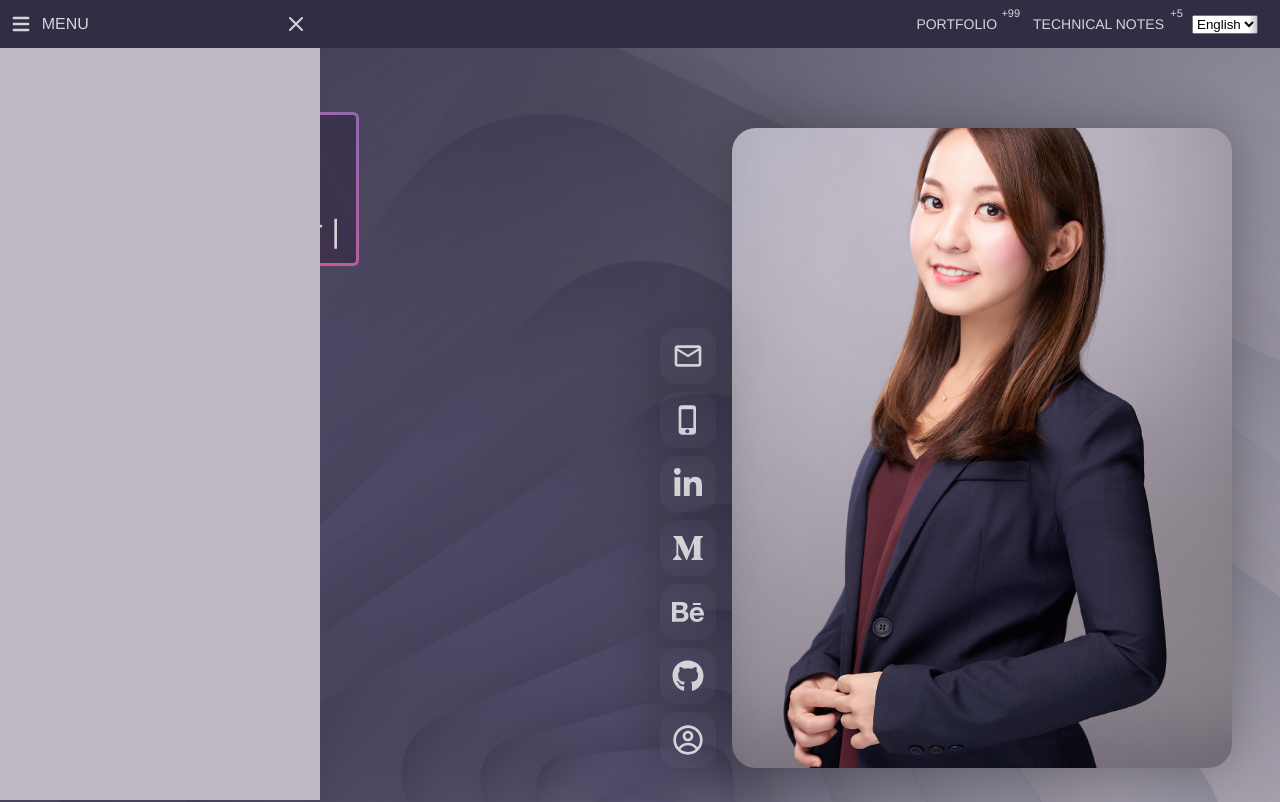
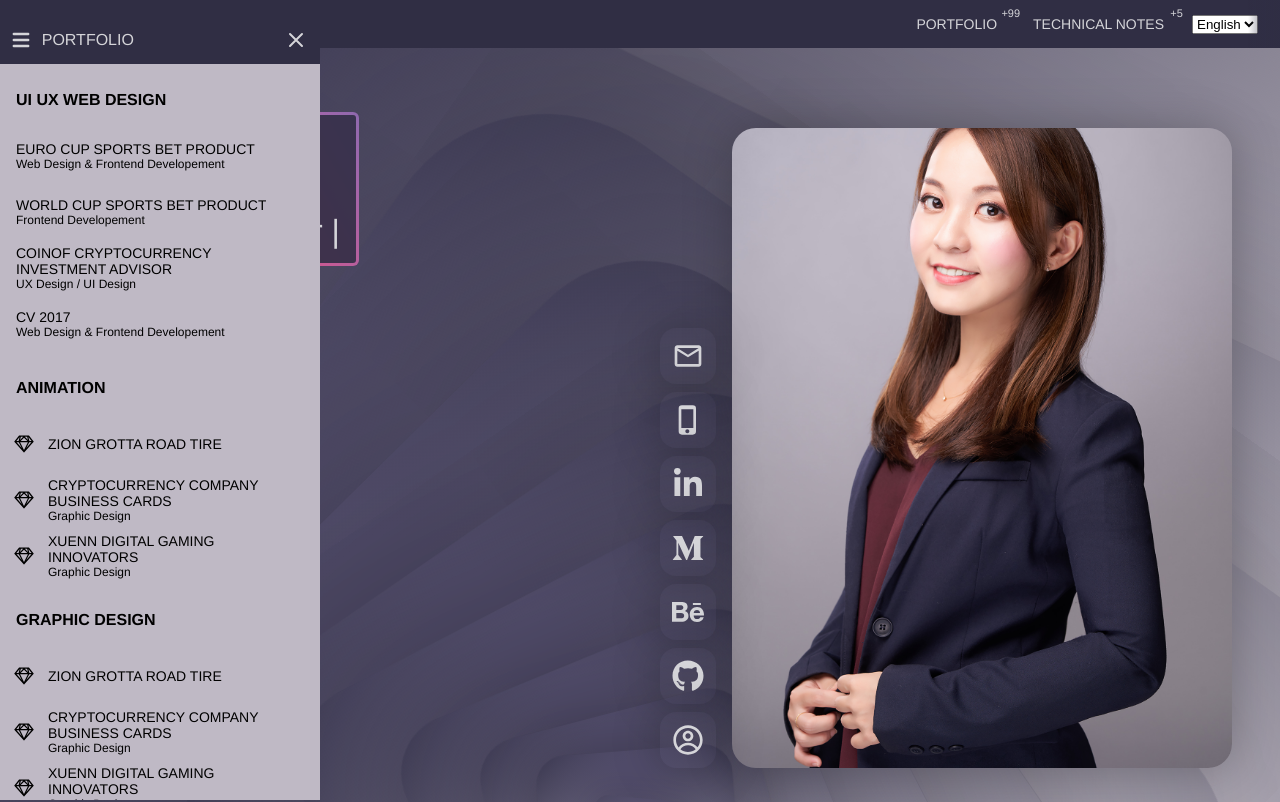
Before and after one commit to yenteho/cv2021, a React (Create React App) app: page / in a window 1280 px wide. Shown: the top 802 px of the page. Built offline with nearby package versions, Linux system fonts and the light colour scheme.

Commit message:
menupanel

```diff
--- /dev/null
+++ b/src/components/data/menuPanelData.js
@@ -0,0 +1,63 @@
+import React from 'react'
+import { SiAdobephotoshop, SiAdobexd, SiAdobeillustrator } from 'react-icons/si'
+import { AiOutlineSketch } from 'react-icons/ai'
+import { MdWeb, MdSlowMotionVideo, MdOndemandVideo } from 'react-icons/md'
+import { FaReact, FaSass } from 'react-icons/fa'
+
+export const WebDesignData = [
+  {
+    item: 'Euro Cup Sports Bet Product',
+    type: 'Web Design & Frontend Developement',
+    // icon: <FaReact/>,
+    // favoriteActive: true,
+    // addFavorite: () => console.log('click'),
+  },
+  {
+    item: 'World Cup Sports Bet Product ',
+    type: 'Frontend Developement',
+    // icon: <FaSass />,
+    // favoriteActive: true,
+    // addFavorite: () => console.log('click'),
+  },
+  {
+    item: 'CoinOf Cryptocurrency Investment Advisor',
+    type: 'UX Design / UI Design',
+    // icon: <AiOutlineSketch />,
+  },
+  {
+    item: 'CV 2017',
+    type: 'Web Design & Frontend Developement',
+  }
+]
+export const AnimationDesignData = [
+    {
+      item: 'ZION GROTTA ROAD TIRE',
+      icon: <AiOutlineSketch />,
+    },
+    {
+      item: 'Cryptocurrency Company Business Cards',
+      type: 'Graphic Design',
+      icon: <AiOutlineSketch />,
+    },
+    {
+      item: 'Xuenn Digital Gaming Innovators',
+      type: 'Graphic Design',
+      icon: <AiOutlineSketch />,
+    },
+  ]
+export const GraphicDesignData = [
+    {
+      item: 'ZION GROTTA ROAD TIRE',
+      icon: <AiOutlineSketch />,
+    },
+    {
+      item: 'Cryptocurrency Company Business Cards',
+      type: 'Graphic Design',
+      icon: <AiOutlineSketch />,
+    },
+    {
+      item: 'Xuenn Digital Gaming Innovators',
+      type: 'Graphic Design',
+      icon: <AiOutlineSketch />,
+    },
+  ]
--- a/src/components/panel/menuPanel.js
+++ b/src/components/panel/menuPanel.js
@@ -1,4 +1,4 @@
-import React from 'react'
+import React, {useState} from 'react'
 import {
   Separator1,
   GreyOut,
@@ -6,81 +6,93 @@ import {
   MenuPanelTitle,
   MenuPanelHeader,
   LeftPanelPopUpTransition,
-  ContentScrollWrapper,
   BalanceButton,
+  MenuPanelWrapper,
+  MenuPanelItemListWrapper,
 } from '../base/common'
-// import { MenuPanelSportData } from '../../Data/menuPanelSportData'
+import { SiAdobephotoshop, SiAdobexd, SiAdobeillustrator } from 'react-icons/si'
+import { AiOutlineSketch } from 'react-icons/ai'
+import { MdWeb, MdSlowMotionVideo, MdOndemandVideo } from 'react-icons/md'
+import { WebDesignData, GraphicDesignData } from '../data/menuPanelData'
 // import { MenuPanelInfoData } from '../../Data/menuPanelInfoData'
 
 export function MenuPanel({ toggleMenuPanel, showMenuPanel, switchPage }) {
+  const [showList, setList] = useState(false)
+  const toggleList = () => {
+    console.log('TCL: showList', showList)
+    setList(!showList)
+  }
   return (
     <>
       <LeftPanelPopUpTransition show={showMenuPanel}>
         <MenuPanelHeader
-          text={'Menu'}
+          text={'Portfolio'}
           closePanel={toggleMenuPanel}
           debug={() => console.log('debug')}
         />
-        <ContentScrollWrapper>
+        <MenuPanelWrapper>
           {/* <BalanceButton text={'1,340,000,000.00 RMB'} genericLoading={false} /> */}
-          {/* <MenuPanelItem
-            icon={<Icons.Left_panel_in_play_indicator />}
-            text={'In-play'}
-            active
-          />
-          <MenuPanelItem
-            icon={<Icons.Left_panel_price_boost />}
-            priceBoost
-            text={'Price Boosts'}
-          />
-          <MenuPanelItem
-            icon={<Icons.Left_panel_special_events_normal />}
-            text={
-              'Special Event long Longest Long Long Long Long Long Long Long Long Nam...'
-            }
-          />
-          <MenuPanelItem icon={<Icons.Euro />} text={'UEFA Euro 2020'} />
-          <MenuPanelItem icon={<Icons.Olympics />} text={'Olympics'} />
-          <MenuPanelItem
-            icon={<Icons.Freebets />}
-            // multiColorIcon
-            text={'Free Bets'}
-            counter={'99+'}
-            enterMenuItem={() => toggleFreeBetsPanel()}
-          /> */}
-          {/* <Separator1 /> */}
-          {/* {MenuPanelSportData.map(({ image, sport, ...rest }, index) => (
+          <MenuPanelTitle menuPanelTitle={'UI UX Web Design'} />
+          {WebDesignData.map(
+            ({ icon, item, type, favorite, ...rest }, index) => (
               <MenuPanelItem
                 key={index}
-              icon={image}
-              text={sport}
-              favorite
+                icon={icon}
+                text={item}
+                subText={type}
                 {...rest}
                 enterMenuItem={() => {
-                closeMenuPanel()
-                switchPage(sport)
+                  // closeMenuPanel()
+                  // switchPage(item)
                 }}
               />
-          ))} */}
-          {/* <MenuPanelTitle menuPanelTitle={'Sports A-Z'} />
+            )
+          )}
+
+          <MenuPanelTitle menuPanelTitle={'Animation'} />
+          {GraphicDesignData.map(
+            ({ icon, item, type, favorite, ...rest }, index) => (
+              <MenuPanelItem
+                key={index}
+                icon={icon}
+                text={item}
+                subText={type}
+                {...rest}
+                enterMenuItem={() => {
+                  // closeMenuPanel()
+                  // switchPage(item)
+                }}
+              />
+            )
+          )}
+          <MenuPanelTitle menuPanelTitle={'Graphic Design'} />
+          {GraphicDesignData.map(
+            ({ icon, item, type, favorite, ...rest }, index) => (
+              <MenuPanelItem
+                key={index}
+                icon={icon}
+                text={item}
+                subText={type}
+                {...rest}
+                enterMenuItem={() => {
+                  // closeMenuPanel()
+                  // switchPage(item)
+                }}
+              />
+            )
+          )}
           <Separator1 />
           <MenuPanelItem
-            // icon={<Icons.Left_panel_settings />}
+            // icon={<AiOutlineSketch />}
             text={'Settings'}
-            enterMenuItem={() => toggleSettingsPanel()}
+            enterMenuItem={() => toggleList()}
           />
+          {showList && <MenuPanelItemListWrapper>
+Test Panel
+          </MenuPanelItemListWrapper>}
           <Separator1 />
-          <MenuPanelTitle menuPanelTitle={'Info Centre'} /> */}
-          {/* {MenuPanelInfoData.map(({ InfoIcon, Info }, index) => {
-            return (
-              <MenuPanelItem
-                key={`MenuPanelItem_${index}`}
-                icon={InfoIcon}
-                text={Info}
-              />
-            )
-          })} */}
-        </ContentScrollWrapper>
+
+        </MenuPanelWrapper>
       </LeftPanelPopUpTransition>
       {/* {showMenuPanel && <GreyOut />} */}
     </>
```
Also changed, not shown: src/components/base/common.js. Lines whose indentation alone changed are shown as unchanged.
